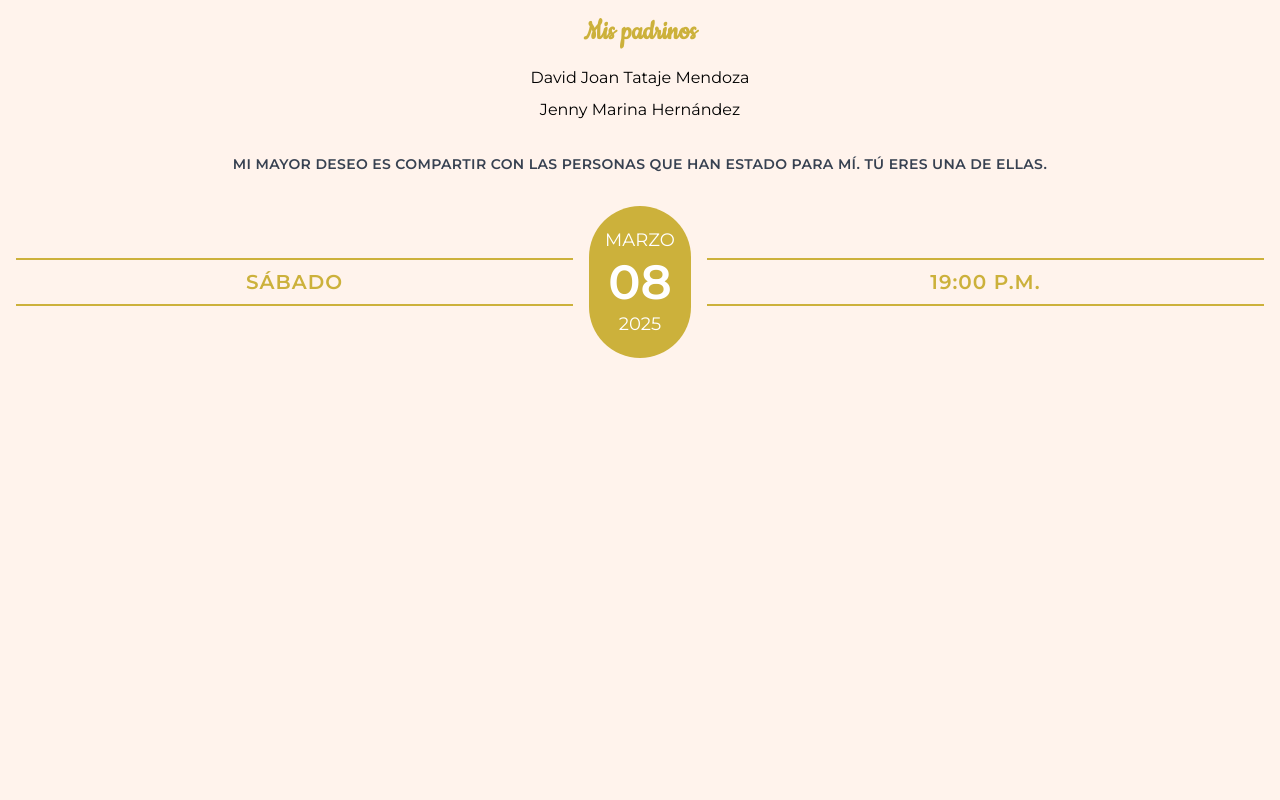
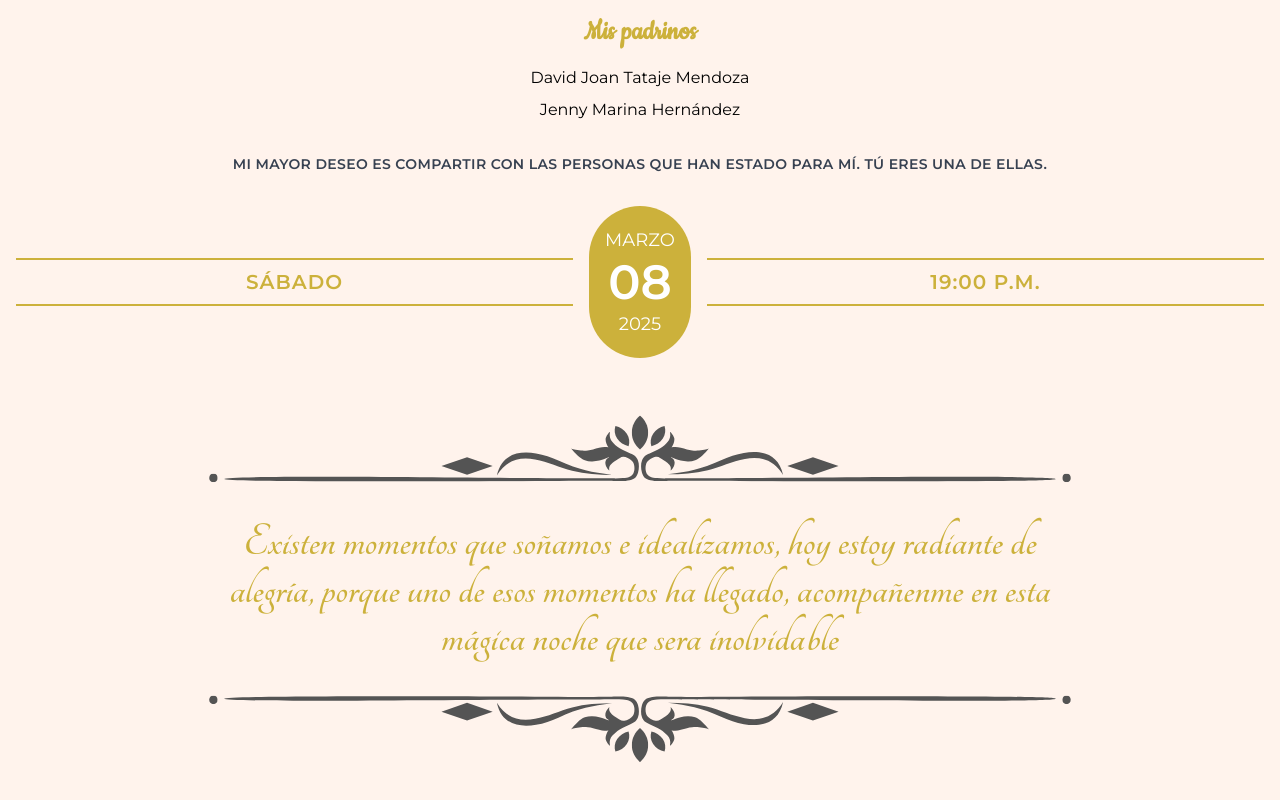
Before and after one commit to PIEROLS15/quinceaniero_fatima, a Next.js app: page / in a window 1280 px wide. Shown: the part 3003-3803 px from the top of the page. Before the commit the page ends 3369 px from the top, so only its background shows below. Built offline with nearby package versions, Linux system fonts and the light colour scheme.

Commit message:
feat(SecondThanks): Se creó el componente secondthanks

```diff
--- a/src/app/page.tsx
+++ b/src/app/page.tsx
@@ -5,6 +5,7 @@ import Temporizador from "@/components/temporizador";
 import FirstThanks from "@/components/firstThanks";
 import Parents from "@/components/parents";
 import Date from "@/components/date";
+import SeconThanks from "@/components/secondThanks";
 
 
 export default function Home() {
@@ -23,6 +24,7 @@ export default function Home() {
         <FirstThanks />
         <Parents />
         <Date />
+        <SeconThanks />
       </main>
     </>
   );
--- /dev/null
+++ b/src/components/secondThanks.tsx
@@ -0,0 +1,38 @@
+import Image from "next/image";
+import Data from '@/data/data';
+
+const SeconThanks = () => {
+    return (
+        <section className="px-4 py-8 md:py-12 space-y-6 md:space-y-8 text-center">
+            <div className="max-w-4xl mx-auto">
+                <div className="mb-6 md:mb-8">
+                    <Image
+                        src="/images/linea_superior.svg"
+                        alt="Corona"
+                        width={600}
+                        height={380}
+                        priority
+                        className="w-full h-auto max-w-[1200px] mx-auto"
+                    />
+                </div>
+
+                <h2 className="text-primary font-Tangerine text-3xl md:text-4xl lg:text-5xl font-semibold px-2 leading-tight">
+                    {Data.segundo_agradecimiento}
+                </h2>
+
+                <div className="mt-6 md:mt-8">
+                    <Image
+                        src="/images/linea_inferior.svg"
+                        alt="Corona"
+                        width={600}
+                        height={380}
+                        priority
+                        className="w-full h-auto max-w-[1200px] mx-auto"
+                    />
+                </div>
+            </div>
+        </section>
+    );
+}
+
+export default SeconThanks;
```
Also changed, not shown: public/images/linea_inferior.svg (added), public/images/linea_superior.svg (added).
